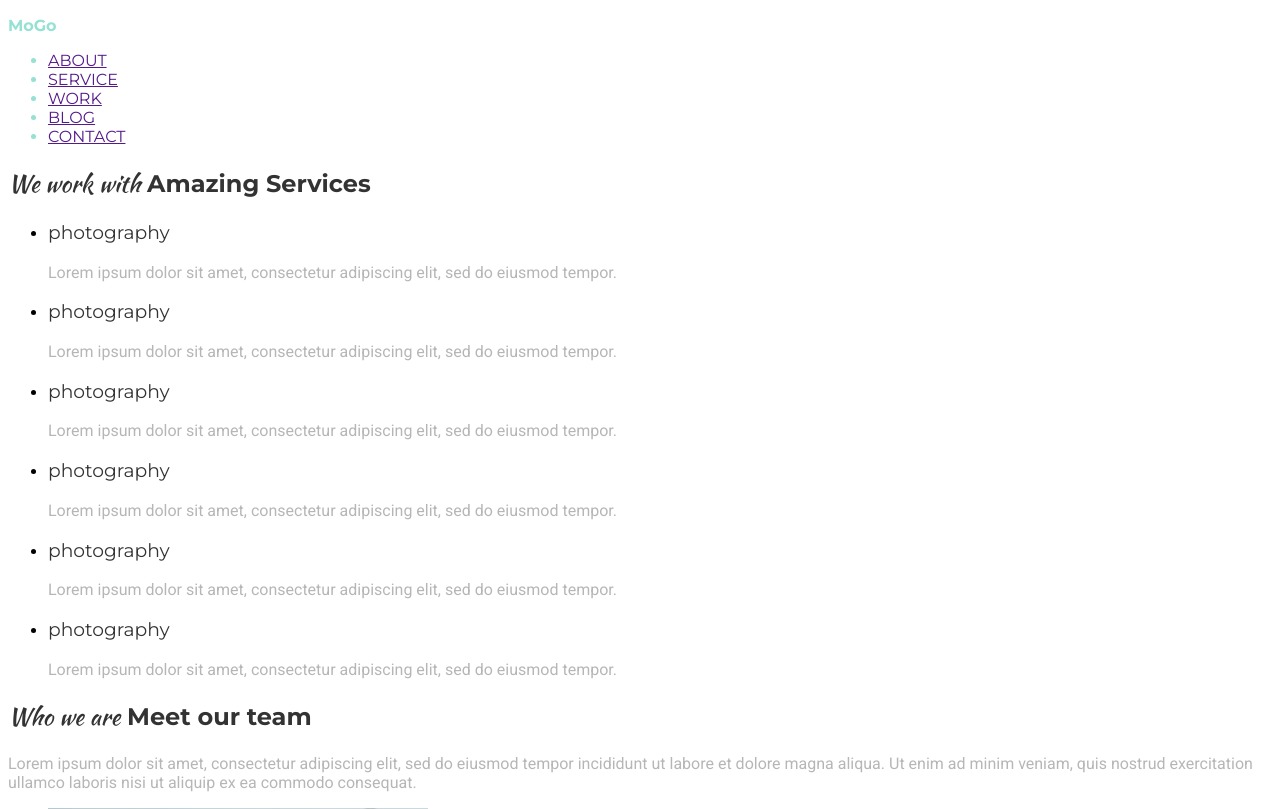
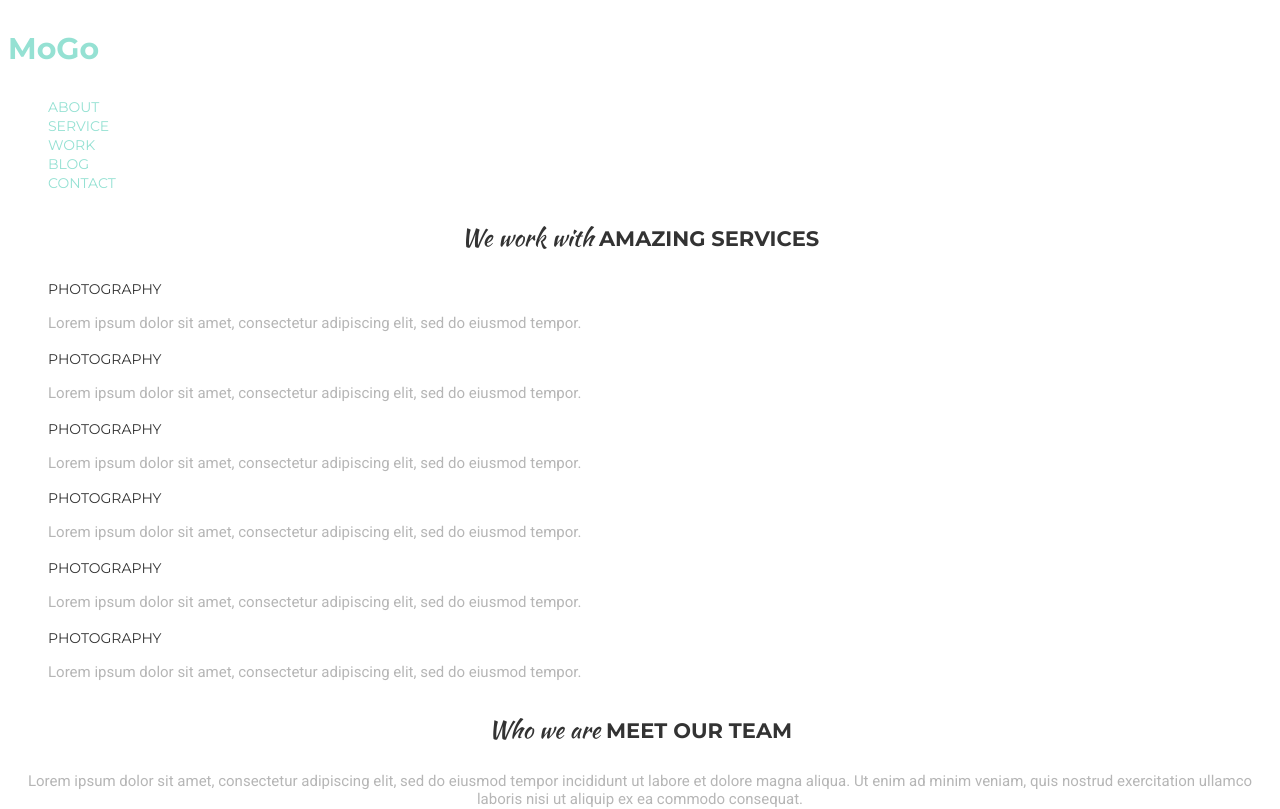
Before and after one commit to frpavlo/MoGo, a plain HTML site: page index.html in a window 1280 px wide. Shown: the top 809 px of the page. Drawn offline with Linux system fonts and the light colour scheme.

Commit message:
add text styles

```diff
--- a/css/styles.css
+++ b/css/styles.css
@@ -1,39 +1,88 @@
 :root {
   --main-color: #333;
-    --accent-color: #F38181;
-    --add-color: #B6B6B6;
+  --accent-color: #f38181;
+  --add-color: #b6b6b6;
 }
 body {
-    font-family:Montserrat, sans-serif ;
+  font-family: Montserrat, sans-serif;
 }
-header p, header li {
-    color: #95E1D3;
+.link {
+  text-decoration: none;
+}
+.list {
+  list-style: none;
+}
+.logo {
+  color: #95e1d3;
+  font-size: 30px;
+  font-weight: 700;
 }
 .nav-link {
   font-family: inherit;
+  color: #95e1d3;
+  font-size: 14px;
+}
+.nav-link:hover {
+  color: var(--accent-color);
+}
+.services-main-title,
+.team-title {
+  color: var(--main-color);
+  font-size: 30px;
+  font-weight: 700;
+  font-variant: all-small-caps;
+  text-align: center;
+}
+.services-title-span,
+.team-title-span {
+  font-family: Kaushan Script, serif;
+  font-size: 24px;
   font-weight: 400;
+  font-variant: normal;
 }
-.services-title, .team-name, .copyright {
+.services-title,
+.team-name {
+  color: #333;
+  font-size: 14px;
   font-weight: 400;
+  text-transform: uppercase;
 }
-.services-info, .team-info {
+.services-info {
+  line-height: 1.46;
+}
+.team-info {
+  text-align: center;
+}
+.services-info,
+.team-info {
   font-family: Roboto, sans-serif;
   font-weight: 400;
+  color: var(--add-color);
+  font-size: 15px;
 }
-.team-speciality, .input-email::placeholder {
+.team-speciality {
+  font-size: 15px;
+}
+.team-speciality,
+.input-email::placeholder {
+  color: var(--add-color);
   font-family: Roboto, sans-serif;
   font-weight: 300;
   font-style: italic;
 }
-.logo, .services-main-title, .team-title, .sub-btn{
-    font-family: inherit;
-    font-weight: 700;
-}
-.services-title-span, .team-title-span {
-    font-family:Kaushan Script, serif;
+.copyright {
+  color: var(--main-color);
   font-weight: 400;
 }
-h2, h3 {
+.copyright-span {
+  color: var(--accent-color);
+}
+.copyright,
+.input-email::placeholder {
+  font-size: 14px;
+}
+h2,
+h3 {
   color: var(--main-color);
 }
 main p {
--- a/index.html
+++ b/index.html
@@ -14,56 +14,58 @@
   <body>
     <header>
       <p class="logo">MoGo</p>
-      <nav>
-        <ul>
-          <li><a href="" class="nav-link">ABOUT</a></li>
-          <li><a href="" class="nav-link">SERVICE</a></li>
-          <li><a href="" class="nav-link">WORK</a></li>
-          <li><a href="" class="nav-link">BLOG</a></li>
-          <li><a href="" class="nav-link">CONTACT</a></li>
+      <nav class="nav">
+        <ul class="nav-list list">
+          <li class="nav-item"><a href="" class="nav-link link">ABOUT</a></li>
+          <li class="nav-item"><a href="" class="nav-link link">SERVICE</a></li>
+          <li class="nav-item"><a href="" class="nav-link link">WORK</a></li>
+          <li class="nav-item"><a href="" class="nav-link link">BLOG</a></li>
+          <li class="nav-item"><a href="" class="nav-link link">CONTACT</a></li>
         </ul>
       </nav>
     </header>
     <main>
-      <section>
-        <h2 class="services-main-title"><span class="services-title-span">We work with</span> Amazing Services</h2>
-        <ul>
-          <li>
+      <section class="services">
+        <h2 class="services-main-title">
+          <span class="services-title-span">We work with</span> Amazing Services
+        </h2>
+        <ul class="services-list list">
+          <li class="services-item">
             <h3 class="services-title">photography</h3>
             <p class="services-info">
               Lorem ipsum dolor sit amet, consectetur adipiscing elit, sed do
               eiusmod tempor.
             </p>
           </li>
-          <li>
+          <li class="services-item">
             <h3 class="services-title">photography</h3>
             <p class="services-info">
               Lorem ipsum dolor sit amet, consectetur adipiscing elit, sed do
               eiusmod tempor.
             </p>
           </li>
-          <li>
+          <li class="services-item">
             <h3 class="services-title">photography</h3>
             <p class="services-info">
               Lorem ipsum dolor sit amet, consectetur adipiscing elit, sed do
               eiusmod tempor.
             </p>
           </li>
-          <li>
+          <li class="services-item">
             <h3 class="services-title">photography</h3>
             <p class="services-info">
               Lorem ipsum dolor sit amet, consectetur adipiscing elit, sed do
               eiusmod tempor.
             </p>
           </li>
-          <li>
+          <li class="services-item">
             <h3 class="services-title">photography</h3>
             <p class="services-info">
               Lorem ipsum dolor sit amet, consectetur adipiscing elit, sed do
               eiusmod tempor.
             </p>
           </li>
-          <li>
+          <li class="services-item">
             <h3 class="services-title">photography</h3>
             <p class="services-info">
               Lorem ipsum dolor sit amet, consectetur adipiscing elit, sed do
@@ -72,39 +74,45 @@
           </li>
         </ul>
       </section>
-      <section>
-        <h2 class="team-title"><span class="team-title-span">Who we are</span> Meet our team</h2>
+      <section class="team">
+        <h2 class="team-title">
+          <span class="team-title-span">Who we are</span> Meet our team
+        </h2>
         <p class="team-info">
           Lorem ipsum dolor sit amet, consectetur adipiscing elit, sed do
           eiusmod tempor incididunt ut labore et dolore magna aliqua. Ut enim ad
           minim veniam, quis nostrud exercitation ullamco laboris nisi ut
           aliquip ex ea commodo consequat.
         </p>
-        <ul>
-          <li>
+        <ul class="team-list list">
+          <li class="team-item">
             <img src="./images/worker_photo1.jpg" alt="Matthew Dix" />
             <h3 class="team-name">Matthew Dix</h3>
             <p class="team-speciality">Graphic Design</p>
           </li>
-          <li>
+          <li class="team-item">
             <img src="./images/worker_photo2.jpg" alt="Christopher Campbell" />
             <h3 class="team-name">Christopher Campbell</h3>
             <p class="team-speciality">Branding/UX design</p>
           </li>
-          <li>
+          <li class="team-item">
             <img src="./images/worker_photo3.jpg" alt="Michael Fertig" />
             <h3 class="team-name">Michael Fertig</h3>
             <p class="team-speciality">Developer</p>
           </li>
         </ul>
       </section>
-      <footer>
-        <p class="copyright">&copy; 2016 MoGo free PSD template by Laaqiq</p>
-        <form>
-          <input type="email" name="email" placeholder="Your Email..." class="input-email"/>
-          <button type="submit" class="sub-btn">Subscribe</button>
-        </form>
-      </footer>
     </main>
+    <footer>
+      <p class="copyright">&copy; 2016 MoGo free PSD template by <span class="copyright-span">Laaqiq</span></p>
+      <form class="sub-form">
+        <input
+          type="email"
+          name="email"
+          placeholder="Your Email..."
+          class="input-email" />
+        <button type="submit" class="sub-btn">Subscribe</button>
+      </form>
+    </footer>
   </body>
 </html>
```
Lines whose indentation alone changed are shown as unchanged.
